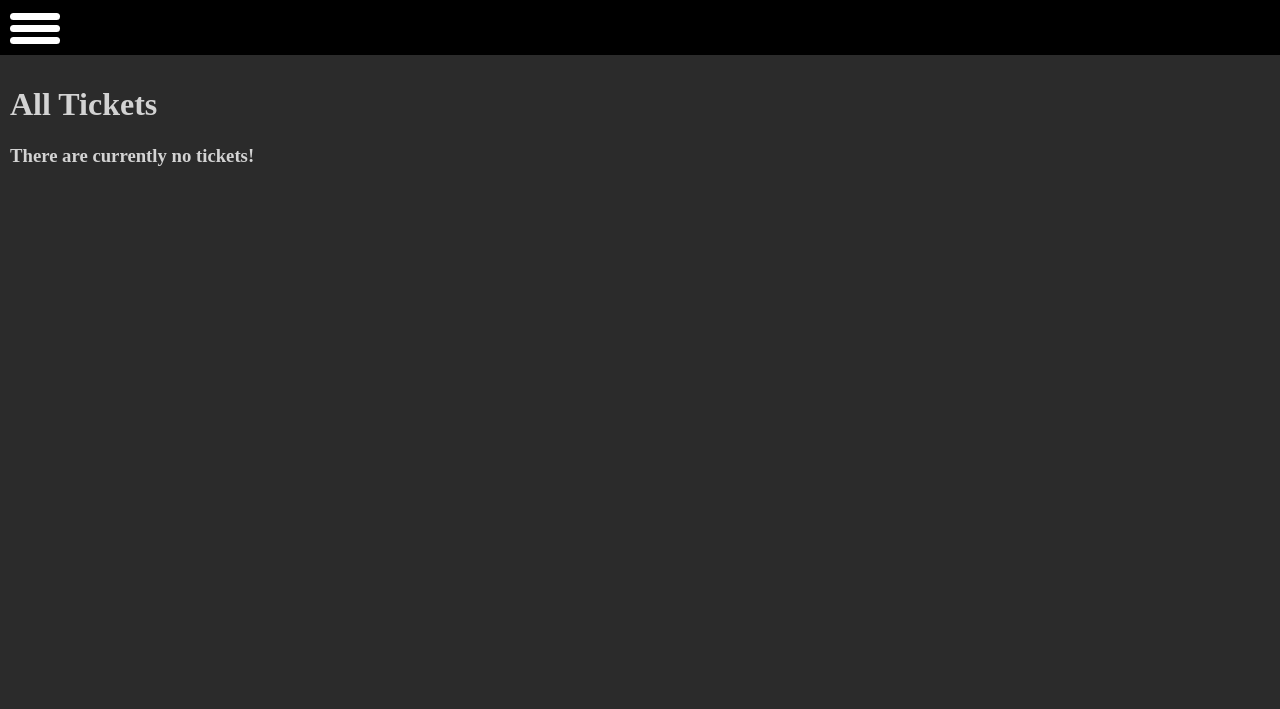
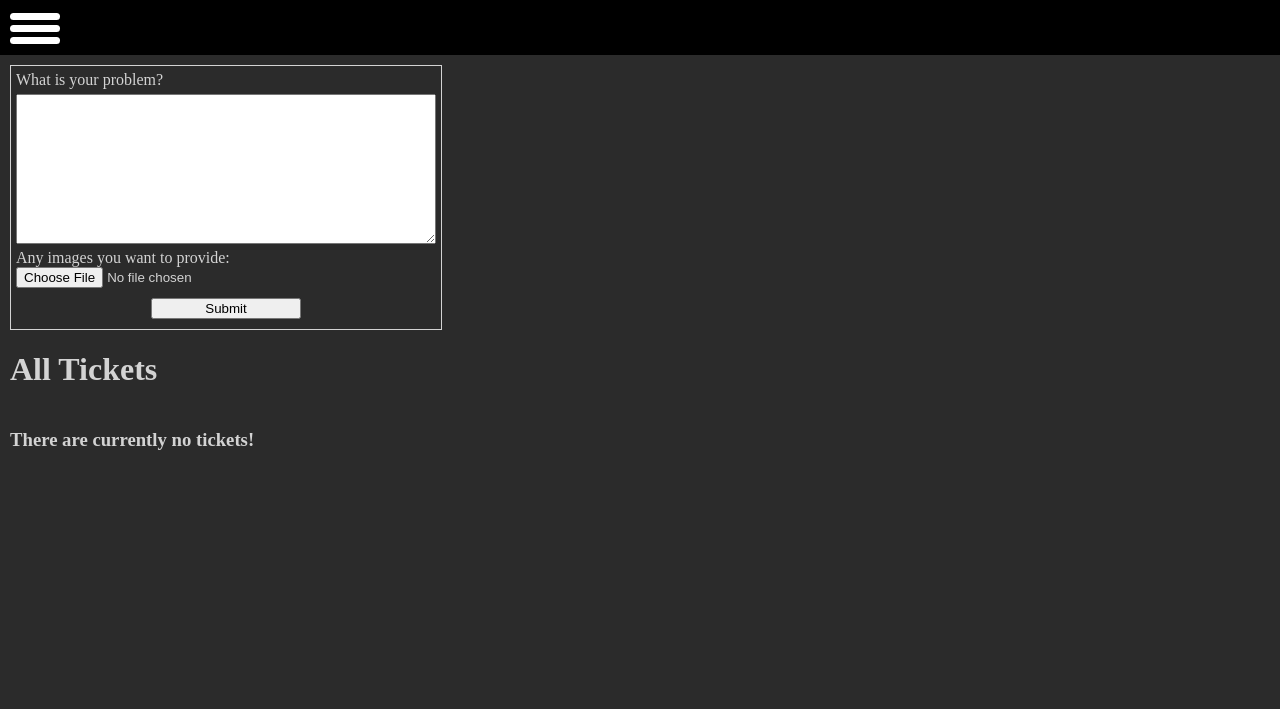
Before and after one commit to Schubi222/cs50Web, a Django app: page /tickets in a window 1280 px wide. Shown: the top 709 px of the page. Run offline with Django 4.2, Linux system fonts and the light colour scheme; data that the repository does not hold is empty.

Commit message:
added ticket creation/loading Tickets from DB/changed models

```diff
--- a/ticketsystem/static/allTickets.js
+++ b/ticketsystem/static/allTickets.js
@@ -1,5 +1,6 @@
 document.addEventListener('DOMContentLoaded', () =>{
     loadAllPosts()
+    document.getElementById('newTicket_Form').addEventListener('submit',() =>{createNewTicket()})
 })
 
 function loadAllPosts()
@@ -9,42 +10,55 @@ function loadAllPosts()
         .then(response => response.json())
         .then(tickets => {
             console.log(tickets)
-            console.log(tickets.length)
             if (tickets.tickets.length === 0){all_tickets_div.innerHTML = '<h3>There are currently no tickets! </h3>'; return}
-            tickets.tickets.forEach(ticket => createTicketHtml(ticket,all_tickets_div))
+            for (let i = 0; i < tickets.tickets.length; i++) {
+                createTicketHtml(tickets.tickets[i],tickets.age[i],all_tickets_div)
+            }
         })
 
 }
-/*
 
-        <div class="all_tickets_ticket_wrapper">
-            <div class="all_tickets_ticket_head">
-                <div class="all_tickets_ticket_author"><a class="all_tickets_ticket_author_link" href="#">User</a> </div>
-                <div class="all_tickets_ticket_age">15 Days old</div>
-                <div class="all_tickets_ticket_status">Done</div>
-            </div>
-            <div class="all_tickets_ticket_body">My PC isn't working.</div>
-        </div>
-* */
-function createTicketHtml(data, parent){
-    console.log(data.timestamp)
-    const wrapper = createHTML(parent,'div','all_tickets_ticket_wrapper','')
-    wrapper.addEventListener('click', () =>{window.location.href=`ticket/${data.id}`})
 
-    const head = createHTML(wrapper,'div','all_tickets_ticket_head','')
-    const author = createHTML(head,'div','all_tickets_ticket_author','')
-    const author_link = createHTML(author,'a','all_tickets_ticket_author_link',data.author)
-    author_link.href=`profile/${data.author}`
-    const age = createHTML(head,'div','all_tickets_ticket_age','')
-    const status = createHTML(head,'div','all_tickets_ticket_status',data.status)
-    const body = createHTML(wrapper,'div','all_tickets_ticket_body',data.content)
+function createTicketHtml(ticket,age, parent){
+    const wrapper = createHTML(parent,'div',['all_tickets_ticket_wrapper'],'')
+    wrapper.addEventListener('click', () =>{window.location.href=`ticket/${ticket.id}`})
+
+    const head = createHTML(wrapper,'div',['all_tickets_ticket_head'],'')
+    const author = createHTML(head,'div',[ 'all_tickets_ticket_author'],'')
+    const author_link = createHTML(author,'a',[ 'all_tickets_ticket_author_link'],ticket.owner)
+    author_link.href=`profile/${ticket.owner}`
+    createHTML(head,'div',[ 'all_tickets_ticket_age'],`${age} Days`)
+    const status = createHTML(head,'div',[ 'all_tickets_ticket_status'],ticket.status)
+    const body = createHTML(wrapper,'div',[ 'all_tickets_ticket_body'],ticket.content)
 }
+
+function createNewTicket(){
+    const form = document.getElementById('newTicket_Form')
+    const content_ = document.getElementById('newTicket_Form_Textarea').value
+    const csrf = form.elements['csrfmiddlewaretoken'].value
+    const imgs = document.getElementById('newTicket_Image')
+
+    fetch('/newticket',{
+        method: 'POST',
+        headers: {'X-CSRFToken':csrf},
+        mode:'same-origin',
+        body: JSON.stringify({
+            content: content_
+        })
+    })
+        .then(response =>{response.json()
+            .then(r =>{
+
+        })
+    })
+}
+
 
 /***
  * Can be used to create any element
  * @param parent
  * @param type what type of HTML Element it should be for instance Div
- * @param classnames can be empty and can be a list
+ * @param classnames hast to be a list but can be an empty list
  * @param content can be empty
  * @returns {HTMLElement}
  */
--- a/ticketsystem/static/ticket.css
+++ b/ticketsystem/static/ticket.css
@@ -1,3 +1,8 @@
+#all_tickets{
+    display: flex;
+    flex-direction: column;
+    gap: 10px;
+}
 .all_tickets_ticket_wrapper{
     border: 1px solid lightgray;
     transition: .3s ease-in-out;
@@ -24,3 +29,31 @@
     text-decoration: none;
     cursor: pointer;
 }
+#newTicket{
+    border: 1px solid lightgray;
+    width: 420px;
+    padding: 5px;
+}
+#newTicket_Form{
+    display: flex;
+    flex-direction: column;
+    width: 100%;
+
+}
+#newTicket_Form p{
+    margin: 0 0 -5px 0 ;
+
+}
+#newTicket_Form_Textarea{
+    width: 100%;
+    height: 150px;
+    box-sizing: border-box;
+}
+#newTicket_Submit{
+    width: 150px;
+    place-self: center;
+}
+
+.newTicket_input{
+    margin: 5px 0;
+}
--- a/ticketsystem/templates/index.html
+++ b/ticketsystem/templates/index.html
@@ -8,6 +8,16 @@
 {% block title %}Home{% endblock %}
 
 {% block body%}
+    <div id="newTicket">
+        <form id="newTicket_Form" action="javascript:void(0);">
+            {% csrf_token %}
+            <label for="newTicket_Form_Textarea">What is your problem?</label>
+            <textarea id="newTicket_Form_Textarea" form="newTicket_Form" class="newTicket_input" name="newTicket_Problem_Description"></textarea>
+            <p>Any images you want to provide:</p>
+            <input class="newTicket_input" name="newTicket_Image" type="file">
+            <input class="newTicket_input" id="newTicket_Submit" type="submit" value="Submit">
+        </form>
+    </div>
     <h1 class="home_heading">All Tickets</h1>
     <div id="all_tickets">
 
--- a/ticketsystem/urls.py
+++ b/ticketsystem/urls.py
@@ -11,5 +11,6 @@ urlpatterns = [
     path("mydashboard", views.my_dashboard, name="mydashboard"),
     path("profile/<str:username>", views.profile, name="profile"),
     path("ticket/<int:id>", views.ticket, name="ticket"),
-    path("getalltickets", views.get_all_tickets, name="getalltickets")
+    path("getalltickets", views.get_all_tickets, name="getalltickets"),
+    path("newticket", views.new_ticket, name="newticket"),
 ]
--- a/ticketsystem/views.py
+++ b/ticketsystem/views.py
@@ -1,8 +1,16 @@
+import json
+
 from django.db import IntegrityError
 from django.shortcuts import render
 from django.contrib.auth import authenticate, login, logout
 from django.http import HttpResponse, HttpResponseRedirect, JsonResponse
 from django.urls import reverse
+
+from datetime import datetime, timezone
+import datetime
+
+#TODO: For testing only
+from django.views.decorators.csrf import csrf_exempt
 
 from .models import User, Ticket
 
@@ -24,13 +32,39 @@ def profile(request, username):
 
 
 def ticket(request, id):
-    pass
+    return render(request, "ticket.html")
 
 
 def get_all_tickets(request):
     tickets = Ticket.objects.all()
-    print(tickets)
-    return JsonResponse({'tickets': [ticket.serialize() for ticket in tickets]}, safe=False)
+    now = datetime.datetime.now(timezone.utc)
+    ages = []
+    for elem in tickets:
+        delta = now - elem.timestamp
+        ages.append(delta.days if delta.days else 0)
+    return JsonResponse({'tickets': [ticket.serialize() for ticket in tickets], 'age': ages}, safe=False)
+
+
+#TODO: Nicht SPA redirect ersetzen durch js verhalten
+@csrf_exempt
+def new_ticket(request):
+    if request.method != 'POST':
+        return HttpResponseRedirect(reverse('index'))
+
+    user = request.user
+    if user == user.is_anonymous:
+        #TODO: Notification
+        return HttpResponseRedirect(reverse('index'))
+
+    data = json.loads(request.body)
+
+    newticket = Ticket()
+    newticket.owner = user
+    newticket.content = data.get('content')
+    newticket.status = 'New'
+    newticket.save()
+
+    return JsonResponse({"message": "Ticket created successfully."}, status=201)
 
 
 # Login/Logout/Register copied from Assignment 4
```
Also changed, not shown: ticketsystem/models.py (+14 -2 lines), ticketsystem/migrations/0003_alter_ticket_assigned_to_alter_ticket_image.py (added).
